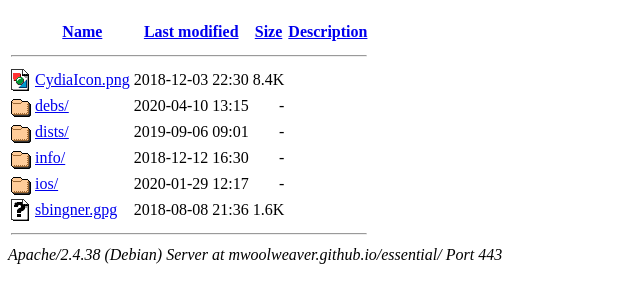
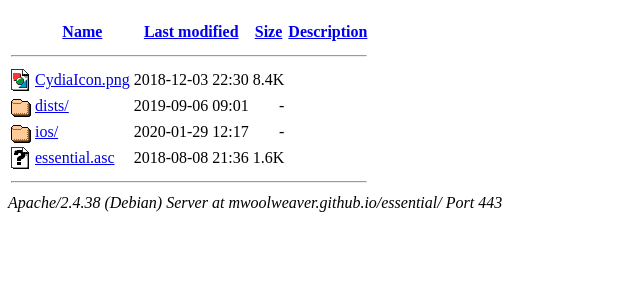
Before and after one commit to mwoolweaver/essential4all, a plain HTML site: page index.html in a window 1280 px wide. Shown: the part 48-350 px from the top of the page, without its empty margins (0-640 px from the left). Drawn offline with Linux system fonts and the light colour scheme.

Commit message:
Update index.html

```diff
--- a/index.html
+++ b/index.html
@@ -9,11 +9,9 @@
 <tr><th valign="top"><img src="icons/blank.gif" alt="[ICO]"></th><th><a href="?C=N;O=D">Name</a></th><th><a href="?C=M;O=A">Last modified</a></th><th><a href="?C=S;O=A">Size</a></th><th><a href="?C=D;O=A">Description</a></th></tr>
 <tr><th colspan="5"><hr></th></tr>
 <tr><td valign="top"><img src="icons/image2.gif" alt="[IMG]"></td><td><a href="CydiaIcon.png">CydiaIcon.png</a></td><td align="right">2018-12-03 22:30  </td><td align="right">8.4K</td><td>&nbsp;</td></tr>
-<tr><td valign="top"><img src="icons/folder.gif" alt="[DIR]"></td><td><a href="debs/">debs/</a></td><td align="right">2020-04-10 13:15  </td><td align="right">  - </td><td>&nbsp;</td></tr>
 <tr><td valign="top"><img src="icons/folder.gif" alt="[DIR]"></td><td><a href="dists/">dists/</a></td><td align="right">2019-09-06 09:01  </td><td align="right">  - </td><td>&nbsp;</td></tr>
-<tr><td valign="top"><img src="icons/folder.gif" alt="[DIR]"></td><td><a href="info/">info/</a></td><td align="right">2018-12-12 16:30  </td><td align="right">  - </td><td>&nbsp;</td></tr>
 <tr><td valign="top"><img src="icons/folder.gif" alt="[DIR]"></td><td><a href="ios/">ios/</a></td><td align="right">2020-01-29 12:17  </td><td align="right">  - </td><td>&nbsp;</td></tr>
-<tr><td valign="top"><img src="icons/unknown.gif" alt="[   ]"></td><td><a href="sbingner.gpg">sbingner.gpg</a></td><td align="right">2018-08-08 21:36  </td><td align="right">1.6K</td><td>&nbsp;</td></tr>
+<tr><td valign="top"><img src="icons/unknown.gif" alt="[   ]"></td><td><a href="essential.asc">essential.asc</a></td><td align="right">2018-08-08 21:36  </td><td align="right">1.6K</td><td>&nbsp;</td></tr>
 <tr><th colspan="5"><hr></th></tr>
 </table>
 <address>Apache/2.4.38 (Debian) Server at mwoolweaver.github.io/essential/ Port 443</address>
```
